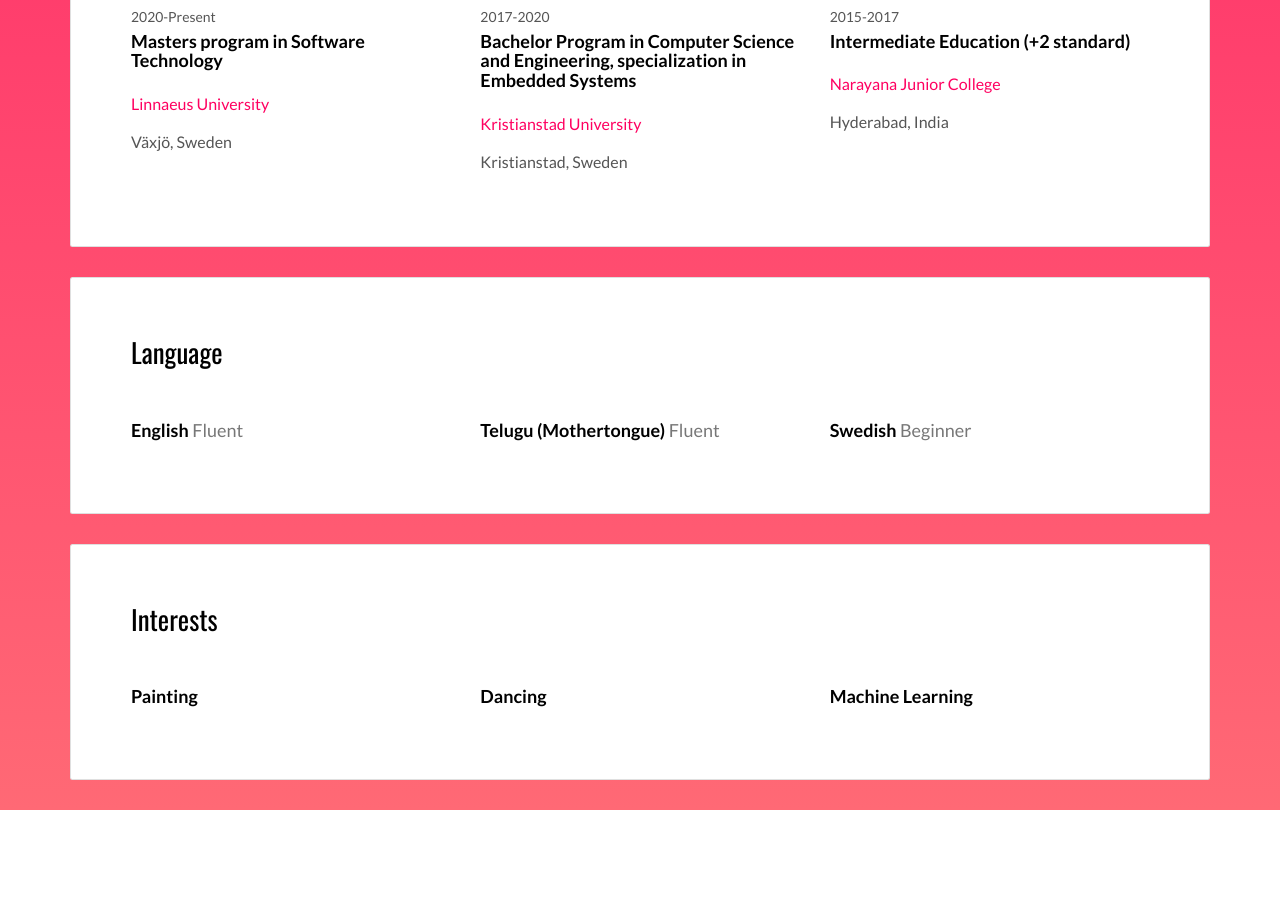
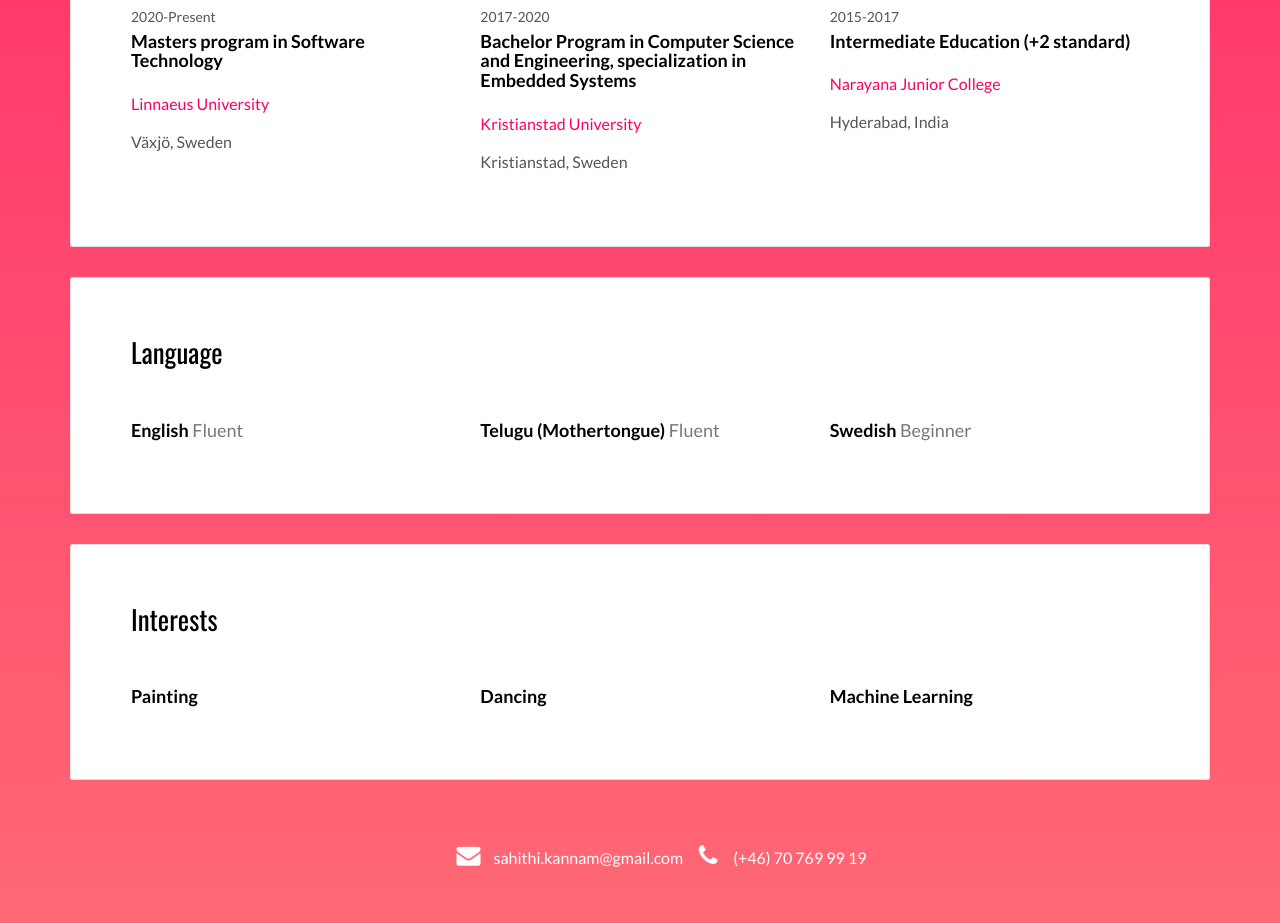
Before and after one commit to SahithiKannam/personalWebsite, a plain HTML site: page index.html in a window 1280 px wide. Shown: the part 1160-2083 px from the top of the page. Before the commit the page ends 1970 px from the top, so only its background shows below. Drawn offline with nearby package versions, Linux system fonts and the light colour scheme.

Commit message:
update page

```diff
--- a/index.html
+++ b/index.html
@@ -192,6 +192,22 @@
           </div>
         </div>
 
+        <footer class="footer-container white-text-container text-center">
+          <div class="container">
+            <div class="row">
+              <div class="col-xs-12">
+
+                <p>
+                  <a class="fa-icon fa-icon-2x" href="mailto:sahithi.kannam@gmail.com" title="mailto:sahithi.kannam@gmail.com">
+                    <i class="fa fa-envelope"></i>
+                  </a>sahithi.kannam@gmail.com<a class="fa-icon fa-icon-2x" href="tel:0046707699919" title="Call this number">
+                    <i class="fa fa-phone"></i>
+                  </a>(+46) 70 769 99 19</p>
+              </div>
+            </div>
+          </div>
+        </footer>
+
         <!-- <div class="card">
           <div class="card-block">
             <h2>Projects</h2>
```
